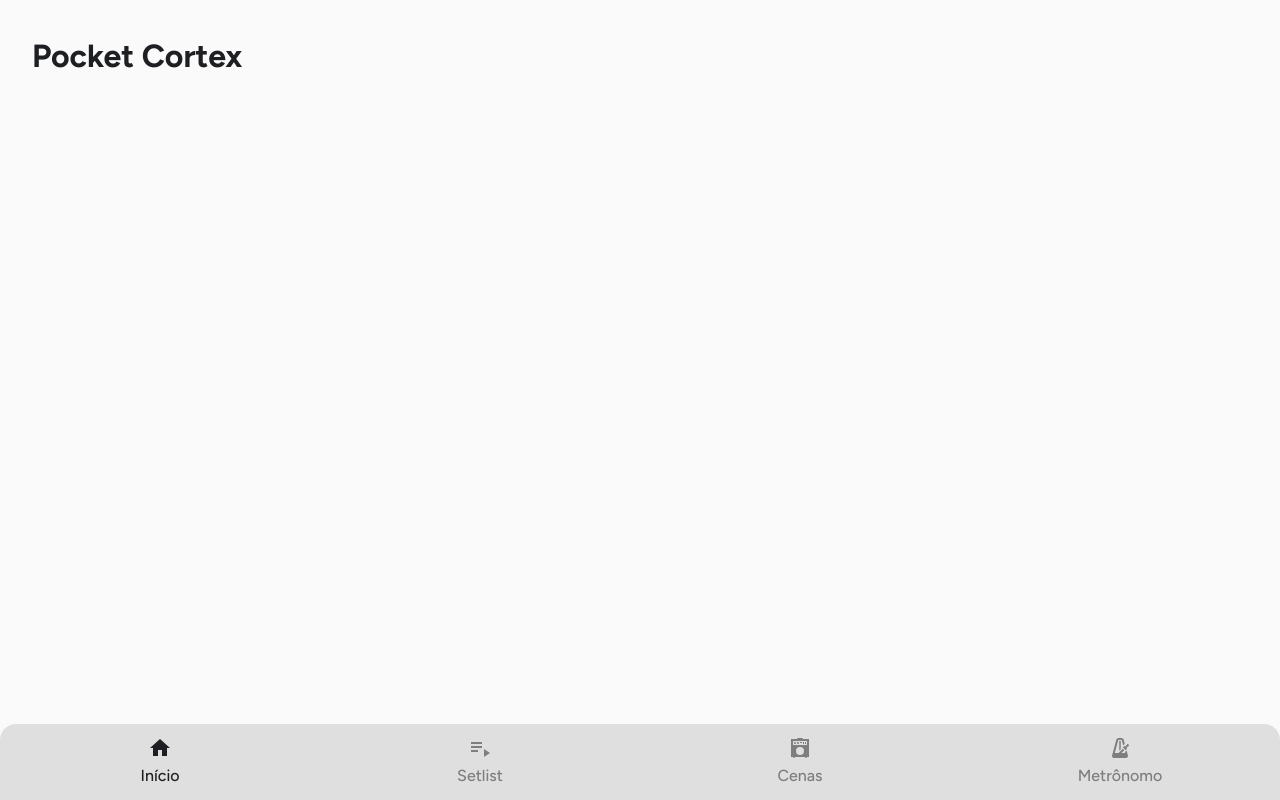
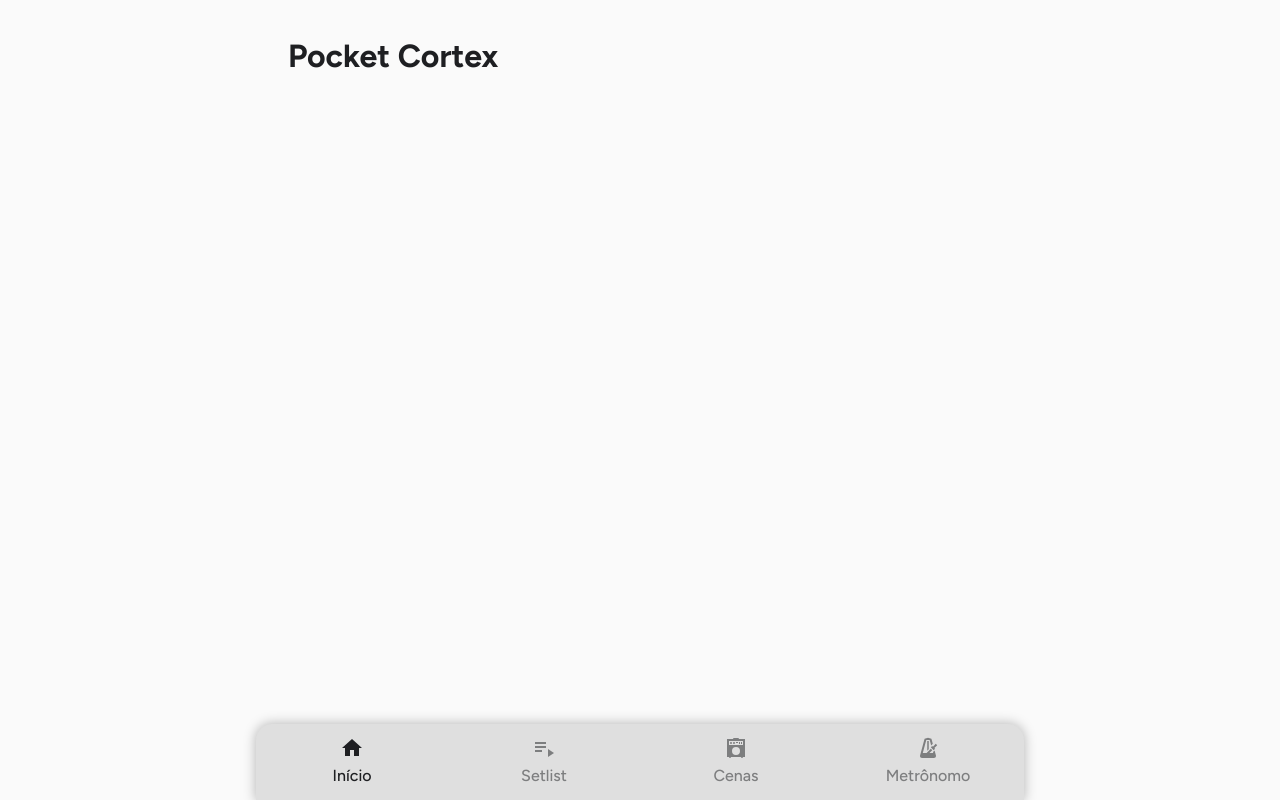
Before and after one commit to leocosta1/pocket-cortex, a React (Vite) app: page / in a window 1280 px wide. Built offline with nearby package versions, Linux system fonts and the light colour scheme.

Commit message:
feat: enhance styling with improved layout and scrollbar support

```diff
--- a/src/layouts/App/styles.ts
+++ b/src/layouts/App/styles.ts
@@ -2,8 +2,11 @@ import styled from 'styled-components';
 
 export const Container = styled.div`
   width: 100%;
+  max-width: 768px;
   height: 100%;
   background-color: ${({ theme }) => theme.background.page};
+
+  margin: 0 auto;
 
   display: grid;
   grid-template-rows: 1fr auto;
@@ -13,4 +16,8 @@ export const Main = styled.main`
   padding: 32px;
 
   color: ${({ theme }) => theme.text.primary};
+
+  overflow: auto;
+  scrollbar-width: thin;
+  scrollbar-color: ${({ theme }) => theme.border.secondary} transparent;
 `;
--- a/src/layouts/Navbar/styles.ts
+++ b/src/layouts/Navbar/styles.ts
@@ -5,6 +5,7 @@ import { NavLink } from 'react-router';
 export const Nav = styled.nav`
   background-color: ${({ theme }) => theme.background.surface};
   border-radius: 16px 16px 0 0;
+  box-shadow: 0 0 12px 1px rgba(0, 0, 0, 0.25);
 
   display: flex;
 `;
@@ -13,8 +14,9 @@ export const Button = styled(NavLink)`
   flex: 1;
   overflow: hidden;
 
-  background: transparent;
+  background-color: transparent;
   border: none;
+  outline: none;
   padding: 12px 16px;
 
   display: flex;
@@ -28,8 +30,11 @@ export const Button = styled(NavLink)`
   color: ${({ theme }) => theme.text.primary};
   text-decoration: none;
 
+  transition: all 0.15s ease-in-out;
   opacity: 0.5;
 
+  &:hover,
+  &:focus-visible,
   &.active {
     opacity: 1;
   }
--- a/src/styles/GlobalStyles.ts
+++ b/src/styles/GlobalStyles.ts
@@ -19,6 +19,8 @@ export const GlobalStyles = createGlobalStyle`
     font-optical-sizing: auto;
 
     line-height: 1.5;
+
+    background-color: ${({ theme }) => theme.background.page};
   }
 
   img, svg {
@@ -38,6 +40,7 @@ export const GlobalStyles = createGlobalStyle`
 
   input, button, textarea, select {
     font: inherit;
+    accent-color: ${({ theme }) => theme.action.primary.main};
   }
 
   ul {
```
